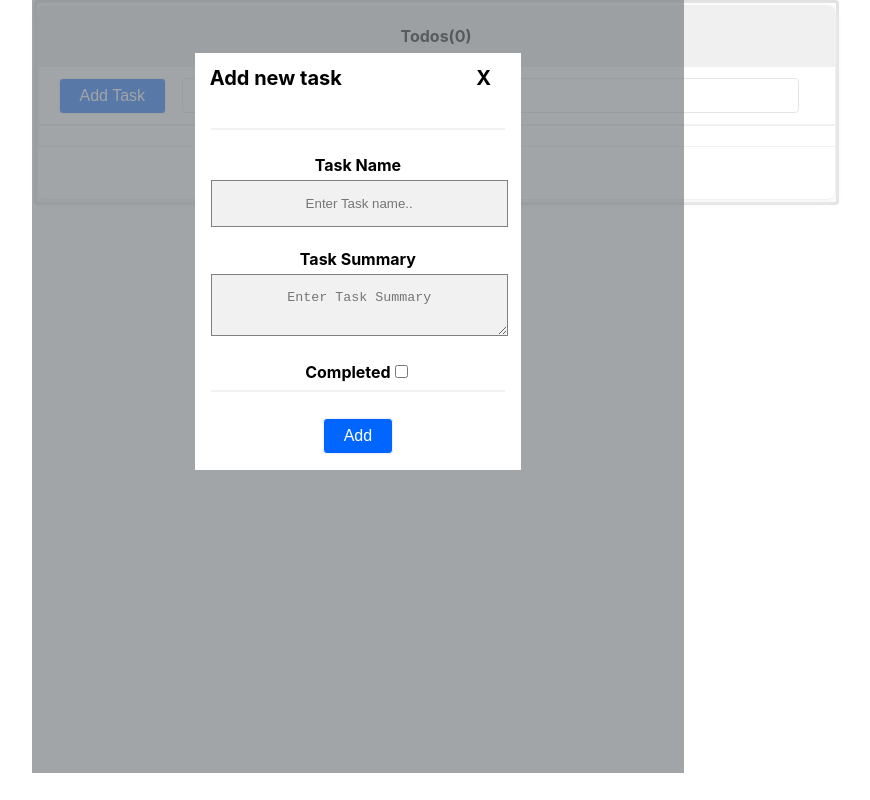
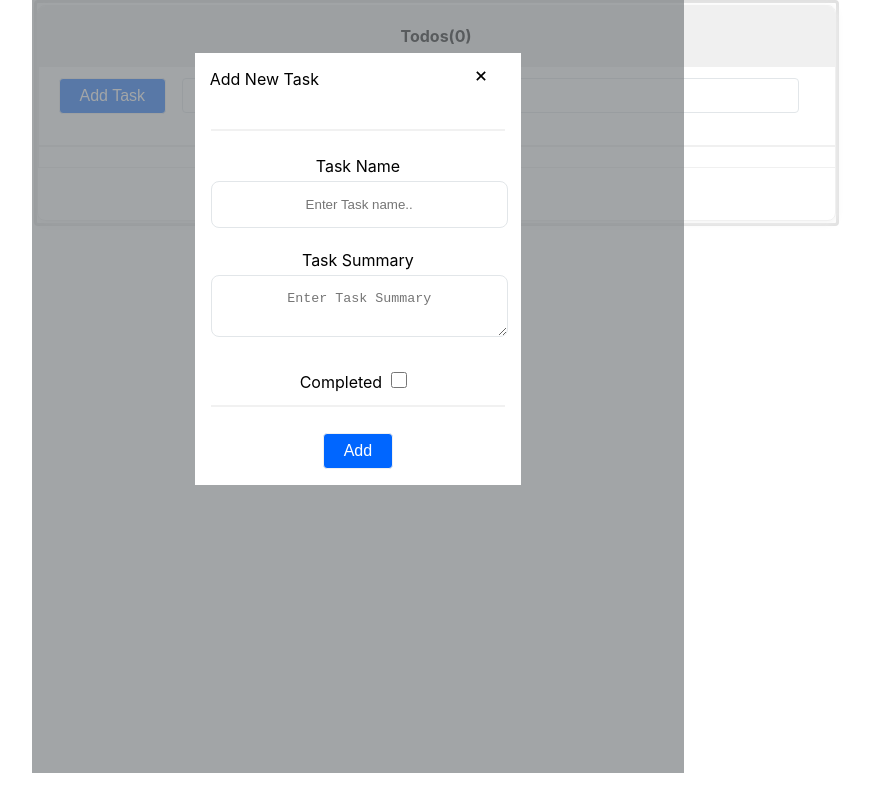
Before and after one commit to yogeshthakur12/todoapp, a React (Create React App) app: page / in a window 1280 px wide. Both pictures are taken after typing "Sample" into the empty fields and a click on the button "Add Task". Shown: the whole page, without its empty margins (204-1074 px from the left). Built offline with nearby package versions, Linux system fonts and the light colour scheme.

Commit message:
reusable component

```diff
--- a/src/App.js
+++ b/src/App.js
@@ -5,9 +5,14 @@ import Todo from "./components/TodoResolve";
 function App() {
   return (
     <>
+     <div className="container">
+      <div className="App">
 
-      <div className="App">
-      <Todo/>
+
+        <Todo/>
+
+        </div>
+
       </div>
 
     </>
--- a/src/components/TodoResolve/Todo.js
+++ b/src/components/TodoResolve/Todo.js
@@ -7,10 +7,10 @@ import styles from "./styles.module.css";
 import TodoInfo from "./TodoInfo";
 import FormInput from "../atoms/input";
 const INIT_LIST = [
-  { name: "API call", summary: "xyz", id: "1", completed: false },
-  { name: "Reuseable component", summary: "xyz", id: "2", completed: false },
-  { name: "React-redux", summary: "xyz", id: "3", completed: false },
-  { name: "javascript", summary: "xyz", id: "4", completed: true },
+  { name: "API call", summary: " task desciption...", id: "1", completed: false },
+  { name: "Reuseable component", summary: "task desciption...", id: "2", completed: false },
+  { name: "React-redux", summary: "task desciption...", id: "3", completed: false },
+  { name: "javascript", summary: "task desciption...", id: "4", completed: true },
 ];
 
 const Todo = (props) => {
--- a/src/components/TodoResolve/TodoForm.js
+++ b/src/components/TodoResolve/TodoForm.js
@@ -2,6 +2,7 @@ import styles from "./styles.module.css";
 import React from "react";
 import Button from "../atoms/button";
 import FormInput from "../atoms/input";
+import { GrFormClose } from 'react-icons/gr'
 
 const Form = (props) => {
   const { initialValues, closePopup, open } = props;
@@ -40,23 +41,25 @@ const Form = (props) => {
               <div className={styles.mainformbox}>
                 <div className={styles.popupBox}>
                   <div className={styles.headerFormBox}>
-                    <h1> {initialValues.id ? "Update" : "Add new task"} </h1>
-                    <h1 onClick={closePopup}>X</h1>
+                    <p> {initialValues.id ? "Update New Task" : "Add New Task"} </p>
+                    <h1 onClick={closePopup} style={{cursor: "pointer"}}><GrFormClose/></h1>
                   </div>
                   <div className={styles.containerformBox}>
                     <hr />
                     <FormInput
-                      type="text"
-                      placeholder="Enter Task name.."
-                      name="name"
+                      type={"text"}
+                      placeholder={"Enter Task name.."}
+                      name={"name"}
                       defaultValue={initialValues?.name}
                       onChange={handleNameChange}
                      required
-                      label="Task Name"
+                      label={"Task Name"}
+                      autocomplete="off"
+
                     />
 
                     <label htmlFor="summary">
-                      <b>Task Summary</b>
+                      <span>Task Summary</span>
                     </label>
                     <textarea
                       placeholder="Enter Task Summary"
@@ -64,9 +67,10 @@ const Form = (props) => {
                       onChange={handleNameChange}
                       name="summary"
                       required
+                      autocomplete="off"
                     />
                     <FormInput
-                      type="checkbox"
+                      type={"checkbox"}
                       name="completed"
 
                       defaultChecked={initialValues?.completed}
@@ -83,6 +87,8 @@ const Form = (props) => {
                       value={initialValues.id ? "Update" : "Add"}
                       className={styles.button}
                     />
+
+
                   </div>
                 </div>
               </div>
--- a/src/components/TodoResolve/styles.module.css
+++ b/src/components/TodoResolve/styles.module.css
@@ -52,6 +52,12 @@
 /* ? checkbox input */
 .todoTextBox input[type="checkbox"] {
   margin: 0;
+  width: 16px;
+  height: 16px;
+  cursor: pointer;
+}
+.containerformBox input[type="checkbox"] {
+  margin:9px;
   width: 16px;
   height: 16px;
   cursor: pointer;
@@ -121,15 +127,25 @@ svg Searchicon {
   border: 1px solid #f1f1f1;
   margin-bottom: 25px;
 }
-.containerformBox  input[type=text], textarea {
-  width: 90%;
-  padding: 15px;
-  margin: 5px 0 22px 0;
-  display: inline-block;
-  border: none;
-  background: #f1f1f1;
-  border:1px solid grey
+.containerformBox  input[type=text],  input[type=text], textarea {
+  cursor: text;
+    flex-grow: 1;
+    outline: grey;
+    padding: 15px;
+    border-radius: 8px;
+    border: 1px solid #e2e6e9;
+    color: #06062b;
+    color: var(--color-natural-black-default);
+    caret-color: #06062b;
+    caret-color: var(--color-natural-black-default);
+    width: 90%;
+    margin: 5px 0 22px 0;
+    display: inline-block;
 }
+
+
+
+
 .headerFormBox{
   display: flex;
   justify-content: space-between;
@@ -137,11 +153,10 @@ svg Searchicon {
 }
 .formBox input[class*="textInput"] {
   padding: 8px;
-  outline: none;
+
   flex: 1;
+  border-radius: 4px;
 
-  border-radius: 4px;
-  width:545px;
 border: 1px solid #e2e6e9;
   margin-left:16px;
   margin-right: 16px;
@@ -159,6 +174,7 @@ border: 1px solid #e2e6e9;
     position:absolute;
     top: 0;
     margin:-27px;
+    z-index: 1;
 }
 .popupBox{
   height: 400px;
@@ -179,21 +195,8 @@ border: 1px solid #e2e6e9;
   margin-top:1px;
   height:36px;
 }
-
-
-
-.formBox input[class*="textInput"]:focus textarea[class*="textInput"]:focus {
-
-  width:700px;
-  border:1px solid #e2e6e9
-}
-
-
-
-.containerformBox input[type=text]:focus textarea:focus {
-  background-color: #ddd;
-  outline: none;
-  border:1px solid #e2e6e9
+.button{
+  background-color: #26759e;
 }
 .button:hover {
   border: 1px solid #1c5675;
@@ -208,3 +211,6 @@ border: 1px solid #e2e6e9;
     color-stop(100%, #133d5b)
   );
 }
+input:focus::placeholder,textarea:focus::placeholder{
+  color:lightgrey;
+}
--- a/src/components/atoms/button.js
+++ b/src/components/atoms/button.js
@@ -18,6 +18,7 @@ const Button = ({
       onClick={clickHandler}
       type={type}
       disabled={isDisabled}
+
     >
       {value}
     </button>
--- a/src/components/atoms/input.js
+++ b/src/components/atoms/input.js
@@ -14,12 +14,14 @@ const FormInput = ({
     defaultValue,
     defaultChecked,
     required,
+    onfocus,
     ...props
   }) => {
 
     return (
       <React.Fragment>
-        <label htmlFor={name}><b>{label}</b></label>
+        <label htmlFor={name}>{label}</label>
+
         <input
           id={name}
           name={name}
@@ -31,7 +33,9 @@ const FormInput = ({
           defaultValue={defaultValue}
           defaultChecked={defaultChecked}
         required={required}
+        onfocus={onfocus}
           style={error && {border: 'solid 1px red'}}
+
         />
         { error && <p>{ error }</p>}
       </React.Fragment>
```
